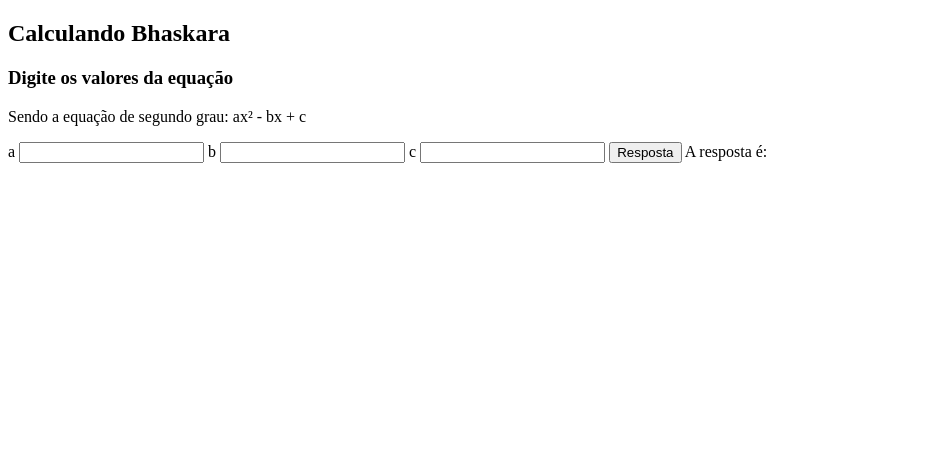
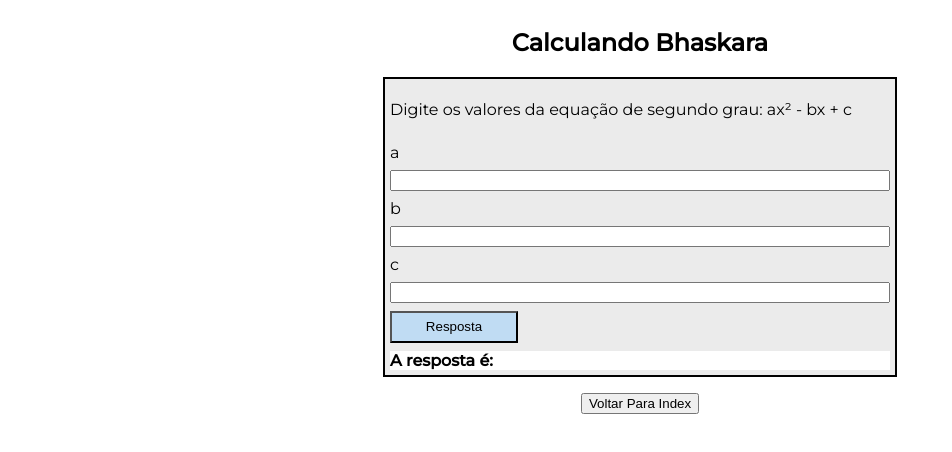
Before and after one commit to Gleendon/atividade_3_prosel_c3c, a plain HTML site: page q2/q2.html in a window 1280 px wide. Shown: the whole page, without its empty margins (0-952 px from the left). Drawn offline with Linux system fonts and the light colour scheme.

Commit message:
Adicionado uma index e folha de estilo!

```diff
--- a/q2/q2.html
+++ b/q2/q2.html
@@ -4,23 +4,27 @@
    <meta charset="UTF-8">
    <meta http-equiv="X-UA-Compatible" content="IE=edge">
    <meta name="viewport" content="width=device-width, initial-scale=1.0">
+   <link rel="stylesheet" href="../style.css">
    <title>Bhaskara</title>
 </head>
 <body>
 
-   <h2>Calculando Bhaskara</h2>
-   <section>
-      <h3>Digite os valores da equação</h3>
-      <p>Sendo a equação de segundo grau: ax² - bx + c </p>
-      <label for="termoA">a</label>
-      <input type="number" name="termoA" id="termoA">
-      <label for="termoB">b</label>
-      <input type="number" name="termoB" id="termoB">
-      <label for="termoC">c</label>
-      <input type="number" name="termoC" id="termoC">
-      <button id="botaoResposta" class="botaoResposta">Resposta</button>
-      <span id="respostaTexto" class="respostaTexto">A resposta é: </span>
+   <section class="principal">
+      <h1>Calculando Bhaskara</h1>
 
+      <section class="principal__container">
+         <p>Digite os valores da equação de segundo grau: ax² - bx + c </p>
+         <label class="input__titulo" for="termoA">a</label>
+         <input type="number" name="termoA" id="termoA">
+         <label class="input__titulo" for="termoB">b</label>
+         <input type="number" name="termoB" id="termoB">
+         <label class="input__titulo" for="termoC">c</label>
+         <input type="number" name="termoC" id="termoC">
+         <button id="botaoResposta" class="botaoResposta">Resposta</button>
+         <span id="respostaTexto" class="respostaTexto">A resposta é: </span>
+      </section>
+
+      <a href="../index.html"><button>Voltar Para Index</button></a>
    </section>
 
    <script src="q2.js"></script>
--- /dev/null
+++ b/style.css
@@ -0,0 +1,42 @@
+@import url('https://fonts.googleapis.com/css2?family=Montserrat:wght@100;200;300;400;500&display=swap');
+
+body{
+   font-family: 'Montserrat', sans-serif;
+}
+.principal{
+   display: flex;
+   justify-content: center;
+   align-items: center;
+   flex-direction: column;
+}
+
+.principal__container{
+   background-color: #ebebeb;
+   border: 2px solid black;
+   display: flex;
+   flex-direction: column;
+   justify-content: center;
+   margin-bottom: 16px;
+   padding: 5px;
+   row-gap: 8px;
+   width: 500px;
+}
+
+.respostaTexto{
+   background-color: #ffffff;
+   font-weight: 700;
+}
+
+.botaoResposta{
+   height: 32px;
+   width: 128px;
+   background-color: #c0dcf3;
+}
+
+.input__texto{
+   font-weight: 500;
+}
+
+.respostaTexto-luidy{
+   display: flex;
+}
```
Also changed, not shown: index.html (added, +22 -0 lines), q1/q1.html (+10 -5 lines), q1/q1.js (+7 -4 lines), q3/q3.html (+14 -8 lines), q4/q4.html (+14 -8 lines).
